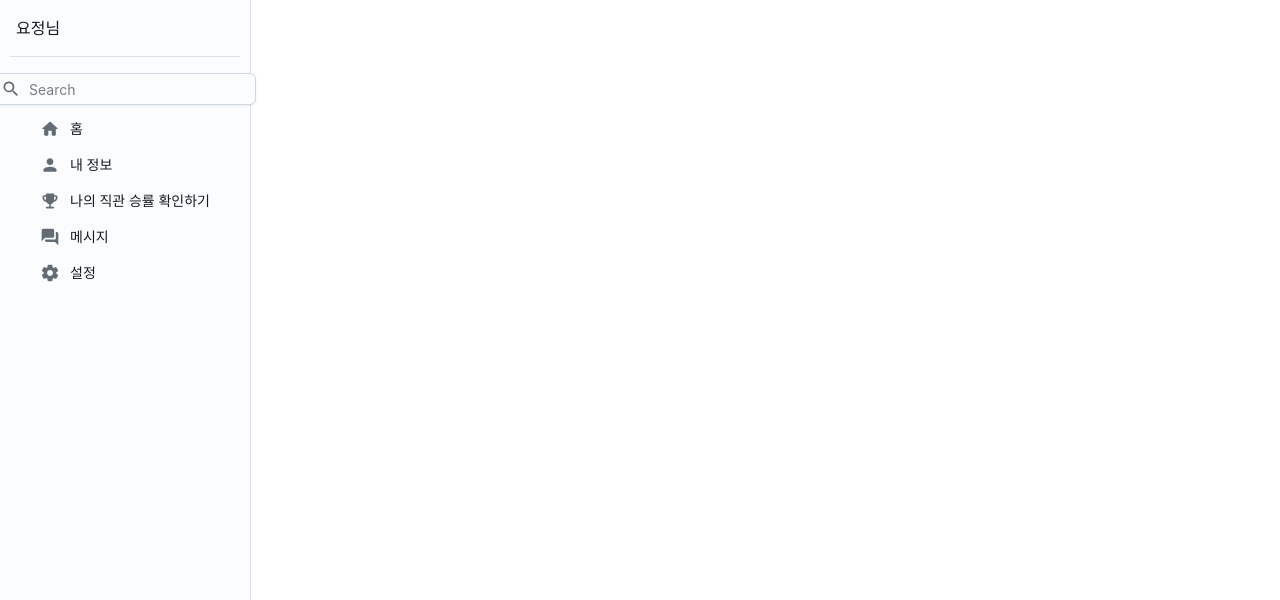
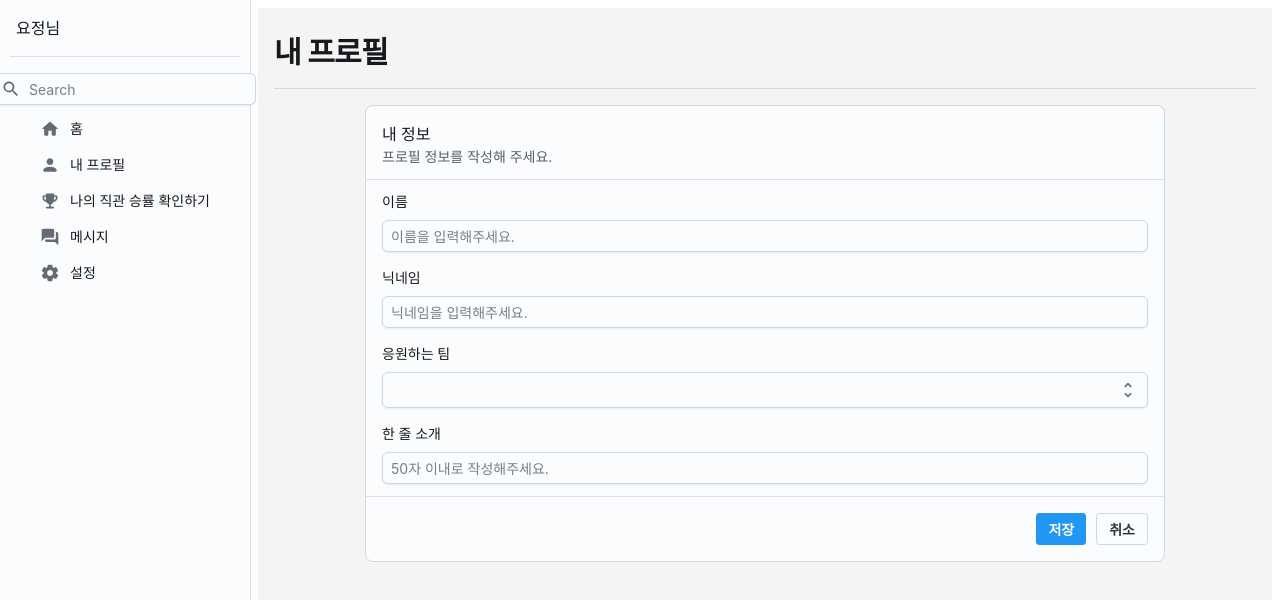
Before and after one commit to flsgk/winning-pixie, a React (Create React App) app in the folder win/: page /my-page in a window 1280 px wide. Shown: the top 600 px of the page. Built offline with nearby package versions, Linux system fonts and the light colour scheme; no server answers; the database is empty.

Commit message:
📍마이프로필 컴포넌트 추가
24.12.18
- 내 프로필 컴포넌트 추가
- 마이페이지 내 사이드바, 콘텐츠 영역 구분

```diff
--- a/win/src/components/MyPage.jsx
+++ b/win/src/components/MyPage.jsx
@@ -2,13 +2,34 @@ import React from "react";
 import { Box } from "@mui/joy";
 
 import Sidebar from "./Sidebar";
+import MyProfile from "./MyProfile";
 
 function MyPage({ nickname, selectedTeam }) {
+  const sidebarWidth = 250; // 사이드바의 고정 너비
+
   return (
-    <Box sx={{ display: "flex", width: "100%" }}>
-      {/* 고정된 사이드바 영역 */}
-      <Sidebar nickname={nickname} /> {/* nickname을 Sidebar로 전달 */}
-      {/* 콘텐츠 영역 */}
+    <Box sx={{ display: "flex", height: "100vh" }}>
+      <Box
+        sx={{
+          width: `${sidebarWidth}px`, // 사이드바의 고정된 너비
+          flexShrink: 0, // 사이드바 크기 고정
+        }}
+      >
+        {/* 고정된 사이드바 영역 */}
+        <Sidebar nickname={nickname} /> {/* nickname을 Sidebar로 전달 */}
+      </Box>
+      <Box
+        sx={{
+          width: `calc(100% - ${sidebarWidth}px)`, // 전체 화면 너비에서 사이드바 너비를 뺀 값
+          padding: 2, // 콘텐츠에 여백을 추가
+          backgroundColor: "#f4f4f4",
+          height: "100vh", // 콘텐츠 영역의 높이를 화면 전체로 설정
+          overflowY: "auto", // 스크롤 추가
+        }}
+      >
+        {/* 콘텐츠 영역 */}
+        <MyProfile />
+      </Box>
     </Box>
   );
 }
--- /dev/null
+++ b/win/src/components/MyProfile.jsx
@@ -0,0 +1,104 @@
+import React from "react";
+import {
+  Stack,
+  Typography,
+  Card,
+  Box,
+  Divider,
+  FormLabel,
+  FormControl,
+  Input,
+  Select,
+  Option,
+  CardOverflow,
+  CardActions,
+  Button,
+} from "@mui/joy";
+
+function MyProfile() {
+  return (
+    <Stack>
+      <Typography level="h2" component="h1" sx={{ mt: 1, mb: 2 }}>
+        내 프로필
+      </Typography>
+      <Divider />
+      <Stack
+        sx={{
+          display: "flex",
+          width: 800,
+          mx: "auto",
+          px: { xs: 2, md: 6 },
+          py: { xs: 1, md: 2 },
+        }}
+      >
+        <Card>
+          <Box>
+            <Typography level="title-md">내 정보</Typography>
+            <Typography level="body-sm">
+              프로필 정보를 작성해 주세요.
+            </Typography>
+          </Box>
+          <Divider />
+          <Stack spacing={2} sx={{ flexGrow: 1 }}>
+            <Stack spacing={1}>
+              <FormLabel>이름</FormLabel>
+              <FormControl>
+                <Input size="sm" placeholder="이름을 입력해주세요." />
+              </FormControl>
+            </Stack>
+            <Stack spacing={1}>
+              <FormLabel>닉네임</FormLabel>
+              <FormControl>
+                <Input size="sm" placeholder="닉네임을 입력해주세요." />
+              </FormControl>
+            </Stack>
+            <Stack spacing={1}>
+              <FormLabel>응원하는 팀</FormLabel>
+              <FormControl>
+                <Select>
+                  <Option value="choice">선택</Option>
+                  <Option value="두산">두산</Option>
+                  <Option value="LG">LG</Option>
+                  <Option value="KIA">KIA</Option>
+                  <Option value="NC">NC</Option>
+                  <Option value="KT">KT</Option>
+                  <Option value="한화">한화</Option>
+                  <Option value="삼성">삼성</Option>
+                  <Option value="키움">키움</Option>
+                  <Option value="SSG">SSG</Option>
+                  <Option value="롯데">롯데</Option>
+                </Select>
+              </FormControl>
+            </Stack>
+            <Stack spacing={1}>
+              <FormLabel>한 줄 소개</FormLabel>
+              <FormControl>
+                <Input
+                  size="sm"
+                  placeholder="50자 이내로 작성해주세요."
+                  onChange={(e) => {
+                    if (e.target.value.length > 50) {
+                      e.target.value = e.target.value.slice(0, 50); // 10자 초과 시 잘라내기
+                    }
+                  }}
+                />
+              </FormControl>
+            </Stack>
+          </Stack>
+          <CardOverflow sx={{ borderTop: "1px solid", borderColor: "divider" }}>
+            <CardActions sx={{ alignSelf: "flex-end", pt: 2 }}>
+              <Button size="sm" variant="solid">
+                저장
+              </Button>
+              <Button size="sm" variant="outlined" color="neutral">
+                취소
+              </Button>
+            </CardActions>
+          </CardOverflow>
+        </Card>
+      </Stack>
+    </Stack>
+  );
+}
+
+export default MyProfile;
--- a/win/src/components/Sidebar.jsx
+++ b/win/src/components/Sidebar.jsx
@@ -80,7 +80,7 @@ function Sidebar({ nickname }) {
             <ListItemButton>
               <PersonRoundedIcon />
               <ListItemContent>
-                <Typography level="title-sm">내 정보</Typography>
+                <Typography level="title-sm">내 프로필</Typography>
               </ListItemContent>
             </ListItemButton>
           </ListItem>
```
